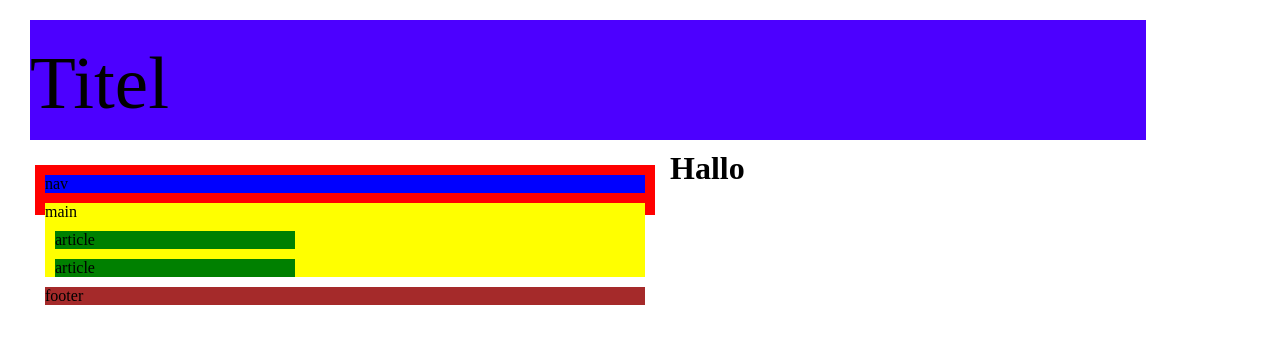
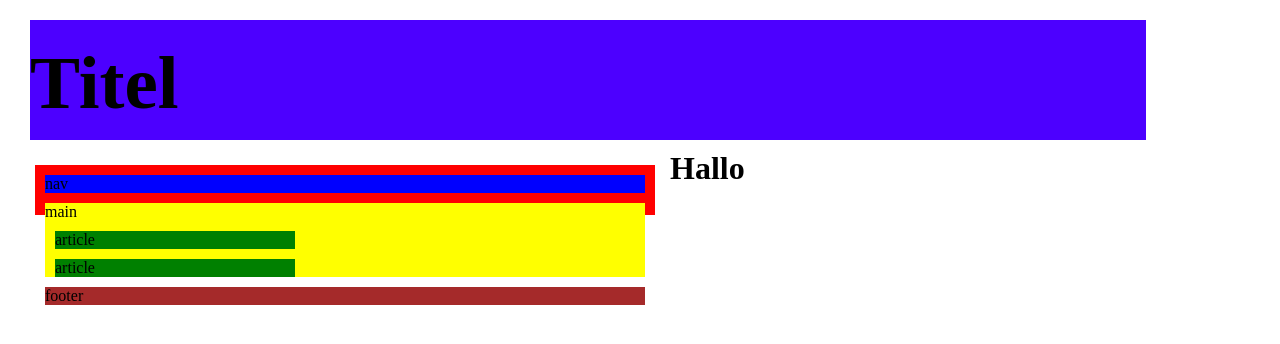
Before and after one commit to Chilong07/2023-html-V4I-Samuel, a plain HTML site: page index.html in a window 1280 px wide. Drawn offline with Linux system fonts and the light colour scheme.

Commit message:
asdasd33

```diff
--- a/style.css
+++ b/style.css
@@ -10,6 +10,8 @@ header {
     padding-top:  20px;
     padding-bottom: ;
     font-size: 75px;
+    font-weight:bold;
+    font-family:comfortaa;
 
 }
 nav{
```
